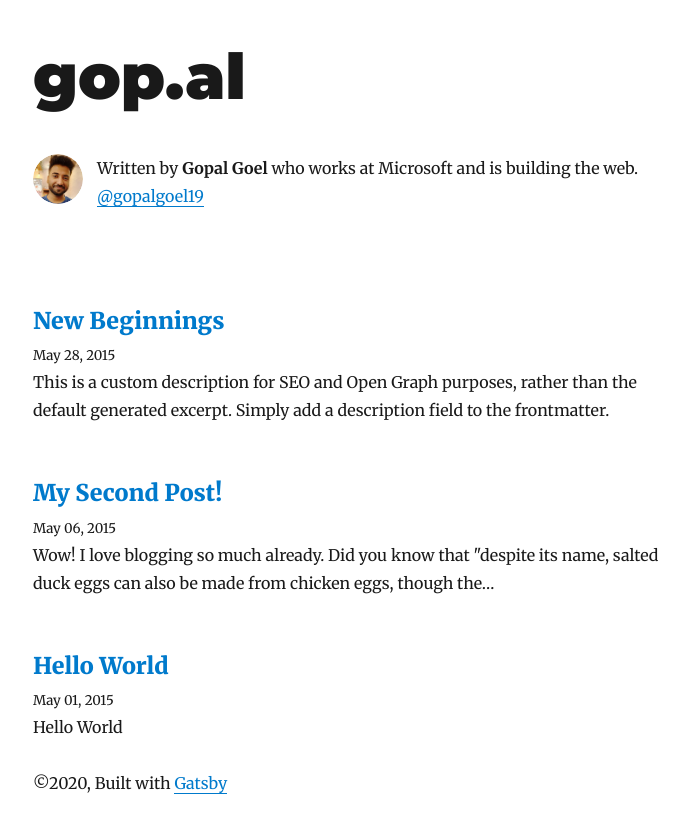
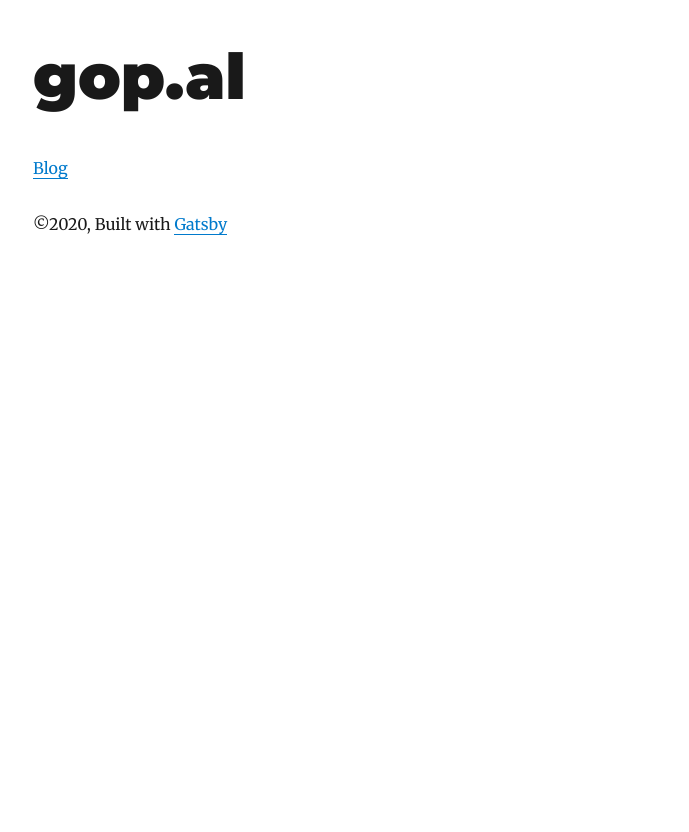
Before and after one commit to gopalgoel19/gopalgoel, a Gatsby site: page / in a window 1280 px wide. Shown: the whole page, without its empty margins (292-981 px from the left). After the commit the page ends 800 px from the top, so only its background shows below. Built offline with nearby package versions, Linux system fonts and the light colour scheme; Gatsby itself is replaced by a stand-in of ours; some packages are replaced by stand-ins of ours.

Commit message:
move blog to /blog link

```diff
--- a/src/pages/index.tsx
+++ b/src/pages/index.tsx
@@ -1,11 +1,7 @@
 // Gatsby supports TypeScript natively!
 import React from "react";
 import { PageProps, Link, graphql } from "gatsby";
-
-import Bio from "../components/bio";
 import Layout from "../components/layout";
-import SEO from "../components/seo";
-import { rhythm } from "../utils/typography";
 
 type Data = {
   site: {
@@ -13,61 +9,23 @@ type Data = {
       title: string;
     };
   };
-  allMarkdownRemark: {
-    edges: {
-      node: {
-        excerpt: string;
-        frontmatter: {
-          title: string;
-          date: string;
-          description: string;
-        };
-        fields: {
-          slug: string;
-        };
-      };
-    }[];
-  };
 };
 
-const BlogIndex = ({ data, location }: PageProps<Data>) => {
+const Index = ({ data, location }: PageProps<Data>) => {
   const siteTitle = data.site.siteMetadata.title;
-  const posts = data.allMarkdownRemark.edges;
 
   return (
     <Layout location={location} title={siteTitle}>
-      <SEO title="All posts" />
-      <Bio />
-      {posts.map(({ node }) => {
-        const title = node.frontmatter.title || node.fields.slug;
-        return (
-          <article key={node.fields.slug}>
-            <header>
-              <h3
-                style={{
-                  marginBottom: rhythm(1 / 4),
-                }}>
-                <Link style={{ boxShadow: `none` }} to={node.fields.slug}>
-                  {title}
-                </Link>
-              </h3>
-              <small>{node.frontmatter.date}</small>
-            </header>
-            <section>
-              <p
-                dangerouslySetInnerHTML={{
-                  __html: node.frontmatter.description || node.excerpt,
-                }}
-              />
-            </section>
-          </article>
-        );
-      })}
+      <ul style={{ listStyle: "none" }}>
+        <li>
+          <Link to="/blog">Blog</Link>
+        </li>
+      </ul>
     </Layout>
   );
 };
 
-export default BlogIndex;
+export default Index;
 
 export const pageQuery = graphql`
   query {
@@ -76,20 +34,5 @@ export const pageQuery = graphql`
         title
       }
     }
-    allMarkdownRemark(sort: { fields: [frontmatter___date], order: DESC }) {
-      edges {
-        node {
-          excerpt
-          fields {
-            slug
-          }
-          frontmatter {
-            date(formatString: "MMMM DD, YYYY")
-            title
-            description
-          }
-        }
-      }
-    }
   }
 `;
```
Also changed, not shown: src/pages/blog.tsx (added, +95 -0 lines).
